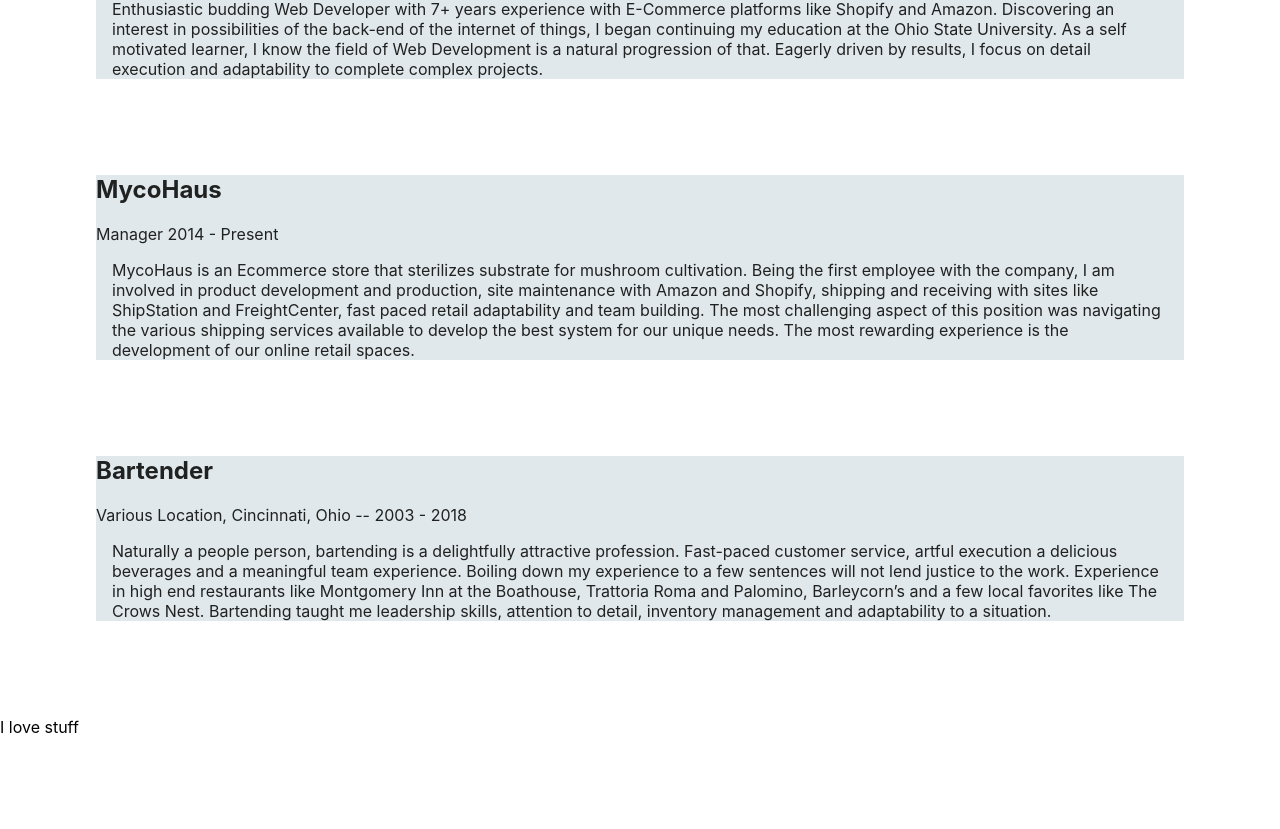
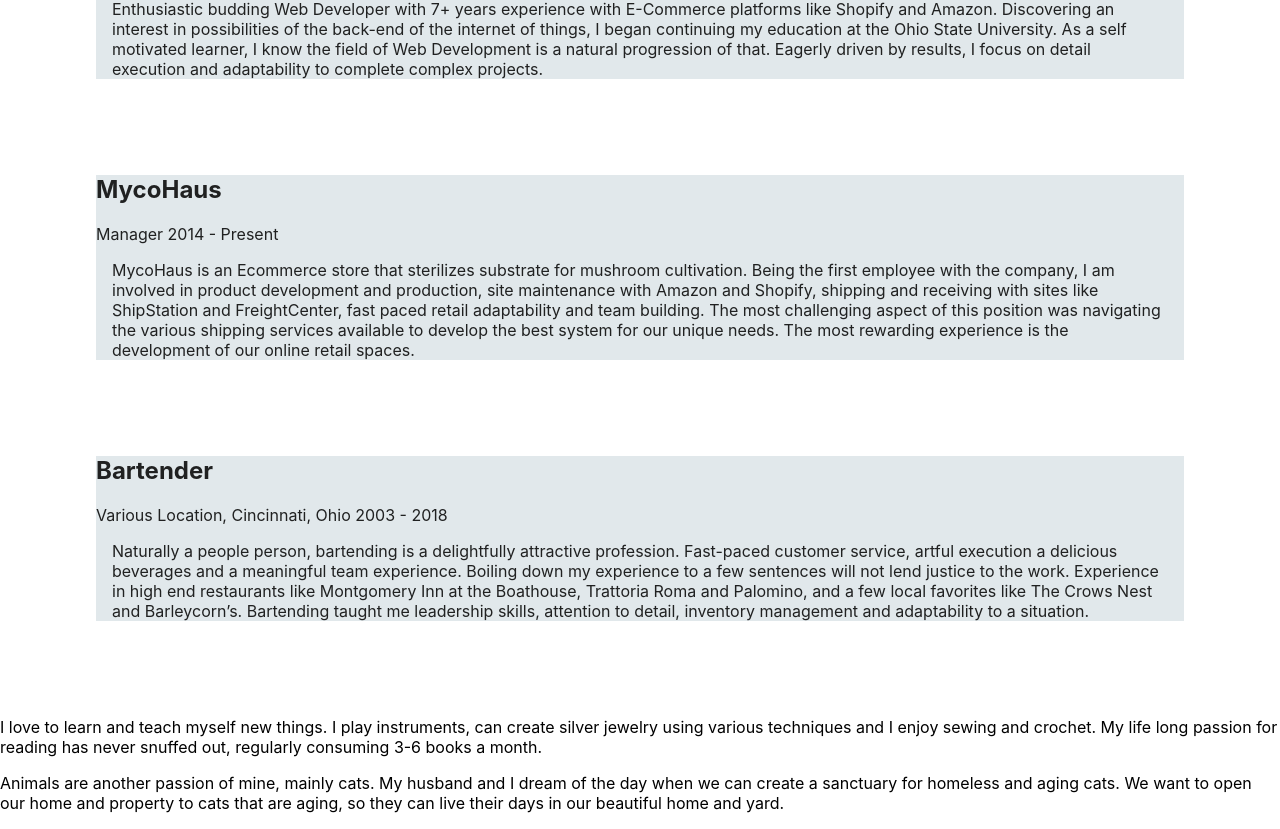
Before and after one commit to katsaymeow/Lindsay-Allen-Portfolio-React, a React (Create React App) app: page / in a window 1280 px wide. Shown: the part 506-1335 px from the top of the page. Before the commit the page ends 1259 px from the top, so only its background shows below. Built offline with nearby package versions, Linux system fonts and the light colour scheme.

Commit message:
nore tweaks

```diff
--- a/src/App.js
+++ b/src/App.js
@@ -4,6 +4,7 @@ import Header from './components/Header';
 import Interest from './components/Interest';
 import MainPage from './components/MainPage';
 import Resume from './components/Resume';
+
 export default function App () {
     return (
       <div>
--- a/src/components/Interest.js
+++ b/src/components/Interest.js
@@ -2,6 +2,11 @@ import React from 'react';
 
 export default function Interest() {
     return (
-        <p>I love stuff</p>
+        <div>
+        <p>I love to learn and teach myself new things. I play instruments, can create silver jewelry using various techniques and I enjoy sewing and crochet. My life long passion for reading has never snuffed out, regularly consuming 3-6 books a month.</p>
+        <p>
+            Animals are another passion of mine, mainly cats. My husband and I dream of the day when we can create a sanctuary for homeless and aging cats. We want to open our home and property to cats that are aging, so they can live their days in our beautiful home and yard.
+        </p>
+        </div>
     );
 }
--- a/src/components/Resume.js
+++ b/src/components/Resume.js
@@ -34,9 +34,9 @@ export default function Resume() {
         <div className='container'>
             <div className='card' style={cardContainer}>
             <h2 className="heading">Bartender</h2>
-                    <p className='title'>Various Location, Cincinnati, Ohio -- 2003 - 2018</p>
+                    <p className='title'>Various Location, Cincinnati, Ohio 2003 - 2018</p>
                     <p className="textBody" style={textBody}>
-                        Naturally a people person, bartending is a delightfully attractive profession. Fast-paced customer service, artful execution a delicious beverages and a meaningful team experience. Boiling down my experience to a few sentences will not lend justice to the work. Experience in high end restaurants like Montgomery Inn at the Boathouse, Trattoria Roma and Palomino, Barleycorn’s and a few local favorites like The Crows Nest. Bartending taught me leadership skills, attention to detail, inventory management and adaptability to a situation.
+                        Naturally a people person, bartending is a delightfully attractive profession. Fast-paced customer service, artful execution a delicious beverages and a meaningful team experience. Boiling down my experience to a few sentences will not lend justice to the work. Experience in high end restaurants like Montgomery Inn at the Boathouse, Trattoria Roma and Palomino, and a few local favorites like The Crows Nest and Barleycorn’s. Bartending taught me leadership skills, attention to detail, inventory management and adaptability to a situation.
                     </p>
             </div>
         </div>
```
